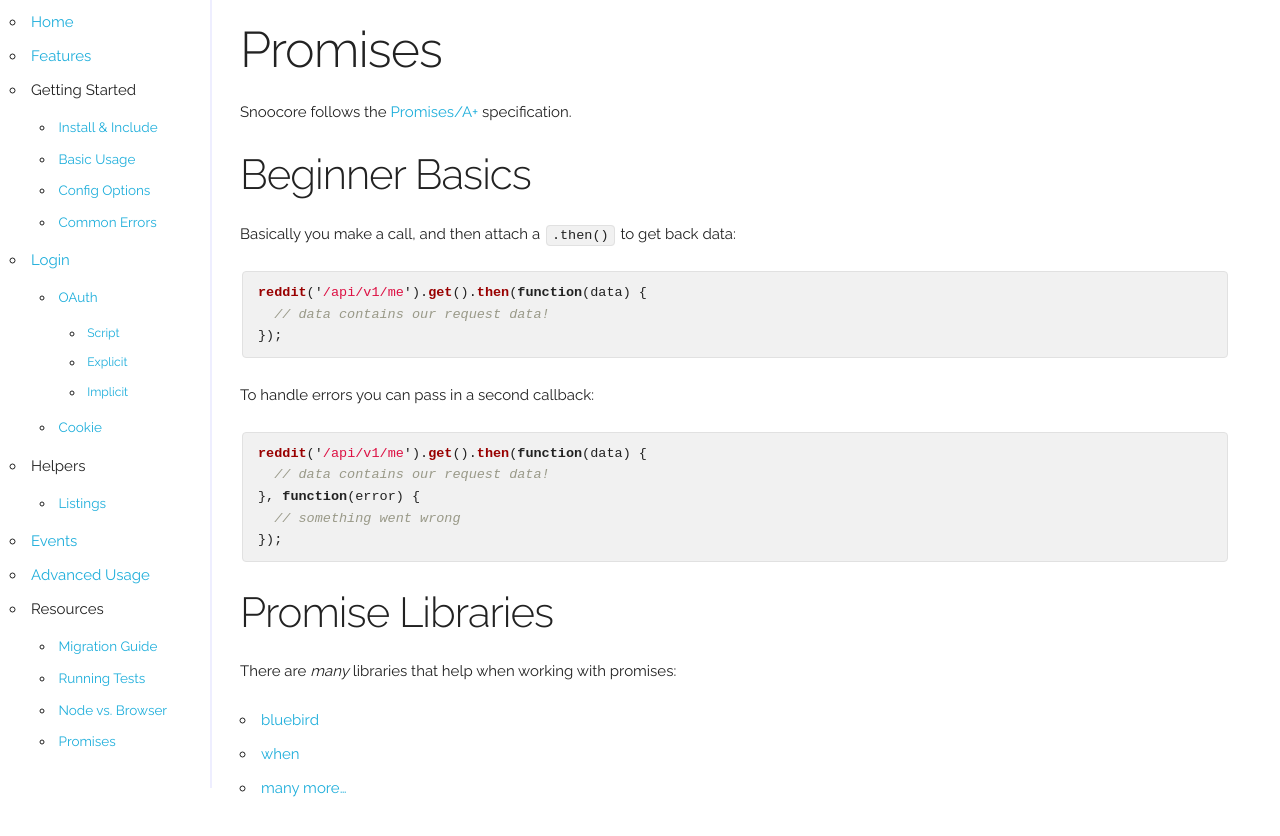
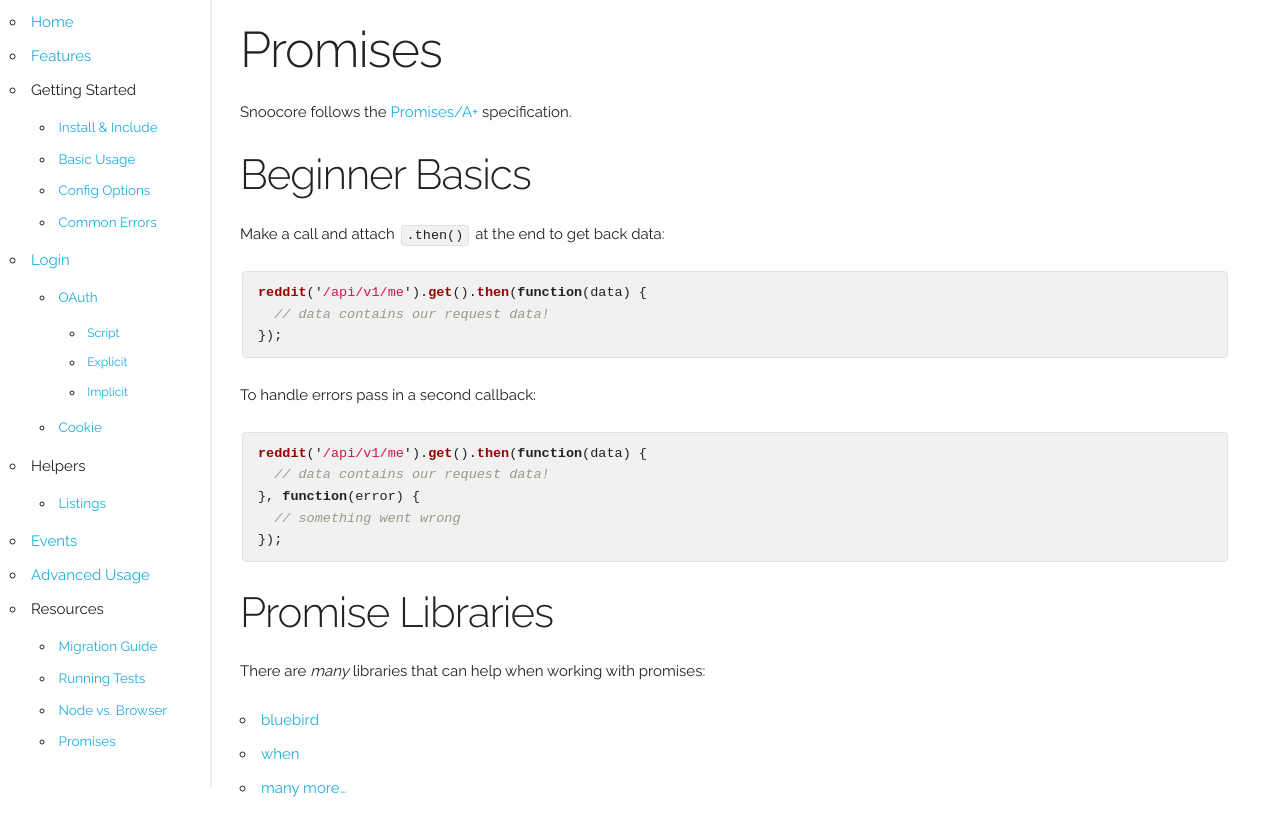
Before and after one commit to terryma/snoocore, a Jekyll site: the page built from promises.md, in a window 1280 px wide. Shown: the top 836 px of the page. Built offline with Jekyll 4.4.1, drawn with Linux system fonts in a browser that asks for light colours; Markdown is read by kramdown in place of the engine named in the settings.

Commit message:
update promises.md

````diff
--- a/promises.md
+++ b/promises.md
@@ -9,7 +9,7 @@ Snoocore follows the [Promises/A+](http://promises-aplus.github.io/promises-spec
 
 ## Beginner Basics
 
-Basically you make a call, and then attach a `.then()` to get back data:
+Make a call and attach `.then()` at the end to get back data:
 
 ```javascript
 reddit('/api/v1/me').get().then(function(data) {
@@ -17,7 +17,7 @@ reddit('/api/v1/me').get().then(function(data) {
 });
 ```
 
-To handle errors you can pass in a second callback:
+To handle errors pass in a second callback:
 
 ```javascript
 reddit('/api/v1/me').get().then(function(data) {
````
Also changed, not shown: other parts of promises.md (+1 -1 lines).
